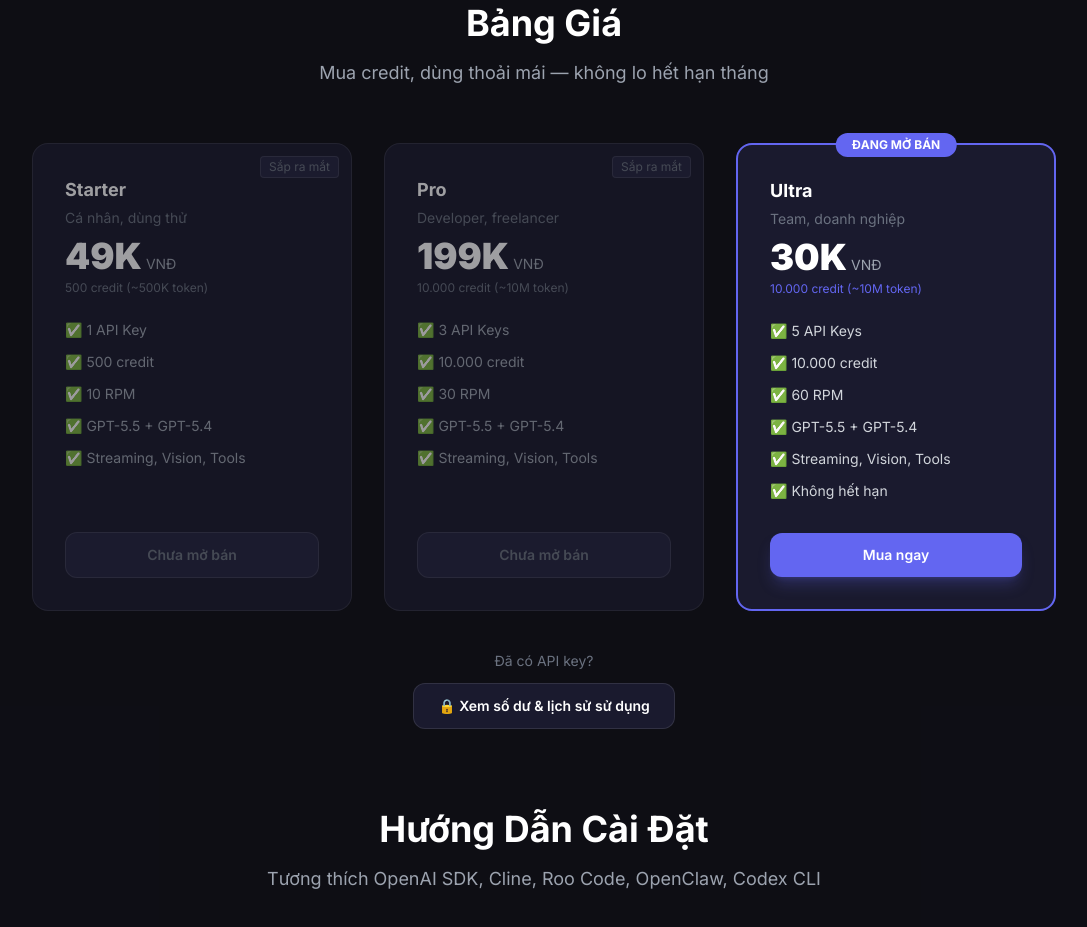
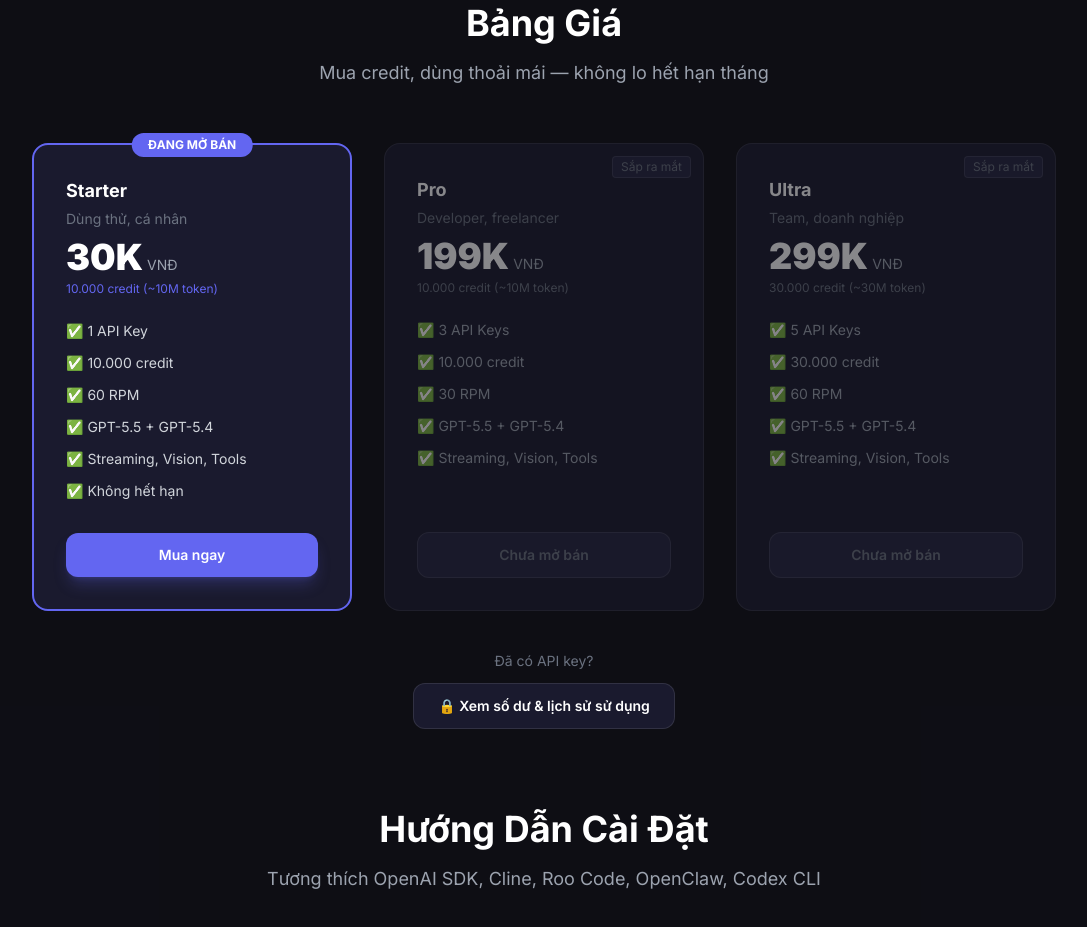
Before and after one commit to Huutantv/GPT-API-Store, a website: page index.html in a window 1280 px wide. Shown: the part 1327-2254 px from the top of the page, without its empty margins (96-1183 px from the left). Drawn offline with nearby package versions, Linux system fonts and the light colour scheme.

Commit message:
Starter 30K=10M token active, Pro/Ultra disabled

```diff
--- a/index.html
+++ b/index.html
@@ -113,24 +113,25 @@ API key truy c&#7853;p GPT-5.5, GPT-5.4, GPT-4o v&#7899;i gi&#225; t&#7889;t nh&
 <p class="text-gray-400 text-lg">Mua credit, d&#249;ng tho&#7843;i m&#225;i — kh&#244;ng lo h&#7871;t h&#7841;n th&#225;ng</p>
 </div>
 <div class="grid md:grid-cols-3 gap-8 max-w-5xl mx-auto">
-<!-- Starter — locked -->
-<div class="bg-dark-700 border border-white/10 rounded-2xl p-8 flex flex-col opacity-60 relative">
-<div class="absolute top-3 right-3 px-2 py-0.5 bg-dark-600 border border-white/10 rounded text-xs text-gray-500">S&#7855;p ra m&#7855;t</div>
+<!-- Starter — active -->
+<div class="bg-dark-700 border-2 border-primary rounded-2xl p-8 flex flex-col relative">
+<div class="absolute -top-3 left-1/2 -translate-x-1/2 px-4 py-1 bg-primary rounded-full text-xs font-bold">ĐANG MỞ BÁN</div>
 <h3 class="text-lg font-bold mb-1">Starter</h3>
-<p class="text-gray-500 text-sm mb-2">C&#225; nh&#226;n, d&#249;ng th&#7917;</p>
-<div class="mb-1"><span class="text-4xl font-black">49K</span><span class="text-gray-400 text-sm ml-1">VN&#272;</span></div>
-<p class="text-xs text-gray-500 mb-6">500 credit (~500K token)</p>
-<ul class="text-sm text-gray-400 space-y-3 mb-8 flex-1">
+<p class="text-gray-500 text-sm mb-2">D&#249;ng th&#7917;, c&#225; nh&#226;n</p>
+<div class="mb-1"><span class="text-4xl font-black">30K</span><span class="text-gray-400 text-sm ml-1">VN&#272;</span></div>
+<p class="text-xs text-primary mb-6">10.000 credit (~10M token)</p>
+<ul class="text-sm text-gray-300 space-y-3 mb-8 flex-1">
 <li>&#x2705; 1 API Key</li>
-<li>&#x2705; 500 credit</li>
-<li>&#x2705; 10 RPM</li>
+<li>&#x2705; 10.000 credit</li>
+<li>&#x2705; 60 RPM</li>
 <li>&#x2705; GPT-5.5 + GPT-5.4</li>
 <li>&#x2705; Streaming, Vision, Tools</li>
+<li>&#x2705; Kh&#244;ng h&#7871;t h&#7841;n</li>
 </ul>
-<button disabled class="block w-full text-center px-6 py-3 bg-dark-600 border border-white/10 rounded-xl font-semibold text-sm text-gray-500 cursor-not-allowed">Ch&#432;a m&#7903; b&#225;n</button>
+<a href="/checkout?pkg=starter" class="block text-center px-6 py-3 bg-primary hover:bg-primary/90 rounded-xl font-semibold text-sm transition shadow-lg shadow-primary/25">Mua ngay</a>
 </div>
 <!-- Pro — locked -->
-<div class="bg-dark-700 border border-white/10 rounded-2xl p-8 flex flex-col opacity-60 relative">
+<div class="bg-dark-700 border border-white/10 rounded-2xl p-8 flex flex-col opacity-50 relative">
 <div class="absolute top-3 right-3 px-2 py-0.5 bg-dark-600 border border-white/10 rounded text-xs text-gray-500">S&#7855;p ra m&#7855;t</div>
 <h3 class="text-lg font-bold mb-1">Pro</h3>
 <p class="text-gray-500 text-sm mb-2">Developer, freelancer</p>
@@ -145,22 +146,21 @@ API key truy c&#7853;p GPT-5.5, GPT-5.4, GPT-4o v&#7899;i gi&#225; t&#7889;t nh&
 </ul>
 <button disabled class="block w-full text-center px-6 py-3 bg-dark-600 border border-white/10 rounded-xl font-semibold text-sm text-gray-500 cursor-not-allowed">Ch&#432;a m&#7903; b&#225;n</button>
 </div>
-<!-- Ultra — active -->
-<div class="bg-dark-700 border-2 border-primary rounded-2xl p-8 flex flex-col relative">
-<div class="absolute -top-3 left-1/2 -translate-x-1/2 px-4 py-1 bg-primary rounded-full text-xs font-bold">ĐANG MỞ BÁN</div>
+<!-- Ultra — locked -->
+<div class="bg-dark-700 border border-white/10 rounded-2xl p-8 flex flex-col opacity-50 relative">
+<div class="absolute top-3 right-3 px-2 py-0.5 bg-dark-600 border border-white/10 rounded text-xs text-gray-500">S&#7855;p ra m&#7855;t</div>
 <h3 class="text-lg font-bold mb-1">Ultra</h3>
 <p class="text-gray-500 text-sm mb-2">Team, doanh nghi&#7879;p</p>
-<div class="mb-1"><span class="text-4xl font-black">30K</span><span class="text-gray-400 text-sm ml-1">VN&#272;</span></div>
-<p class="text-xs text-primary mb-6">10.000 credit (~10M token)</p>
-<ul class="text-sm text-gray-300 space-y-3 mb-8 flex-1">
+<div class="mb-1"><span class="text-4xl font-black">299K</span><span class="text-gray-400 text-sm ml-1">VN&#272;</span></div>
+<p class="text-xs text-gray-500 mb-6">30.000 credit (~30M token)</p>
+<ul class="text-sm text-gray-400 space-y-3 mb-8 flex-1">
 <li>&#x2705; 5 API Keys</li>
-<li>&#x2705; 10.000 credit</li>
+<li>&#x2705; 30.000 credit</li>
 <li>&#x2705; 60 RPM</li>
 <li>&#x2705; GPT-5.5 + GPT-5.4</li>
 <li>&#x2705; Streaming, Vision, Tools</li>
-<li>&#x2705; Kh&#244;ng h&#7871;t h&#7841;n</li>
 </ul>
-<a href="/checkout?pkg=ultra" class="block text-center px-6 py-3 bg-primary hover:bg-primary/90 rounded-xl font-semibold text-sm transition shadow-lg shadow-primary/25">Mua ngay</a>
+<button disabled class="block w-full text-center px-6 py-3 bg-dark-600 border border-white/10 rounded-xl font-semibold text-sm text-gray-500 cursor-not-allowed">Ch&#432;a m&#7903; b&#225;n</button>
 </div>
 </div>
 <div class="text-center mt-10">
```
Also changed, not shown: orders.js (+5 -5 lines).
